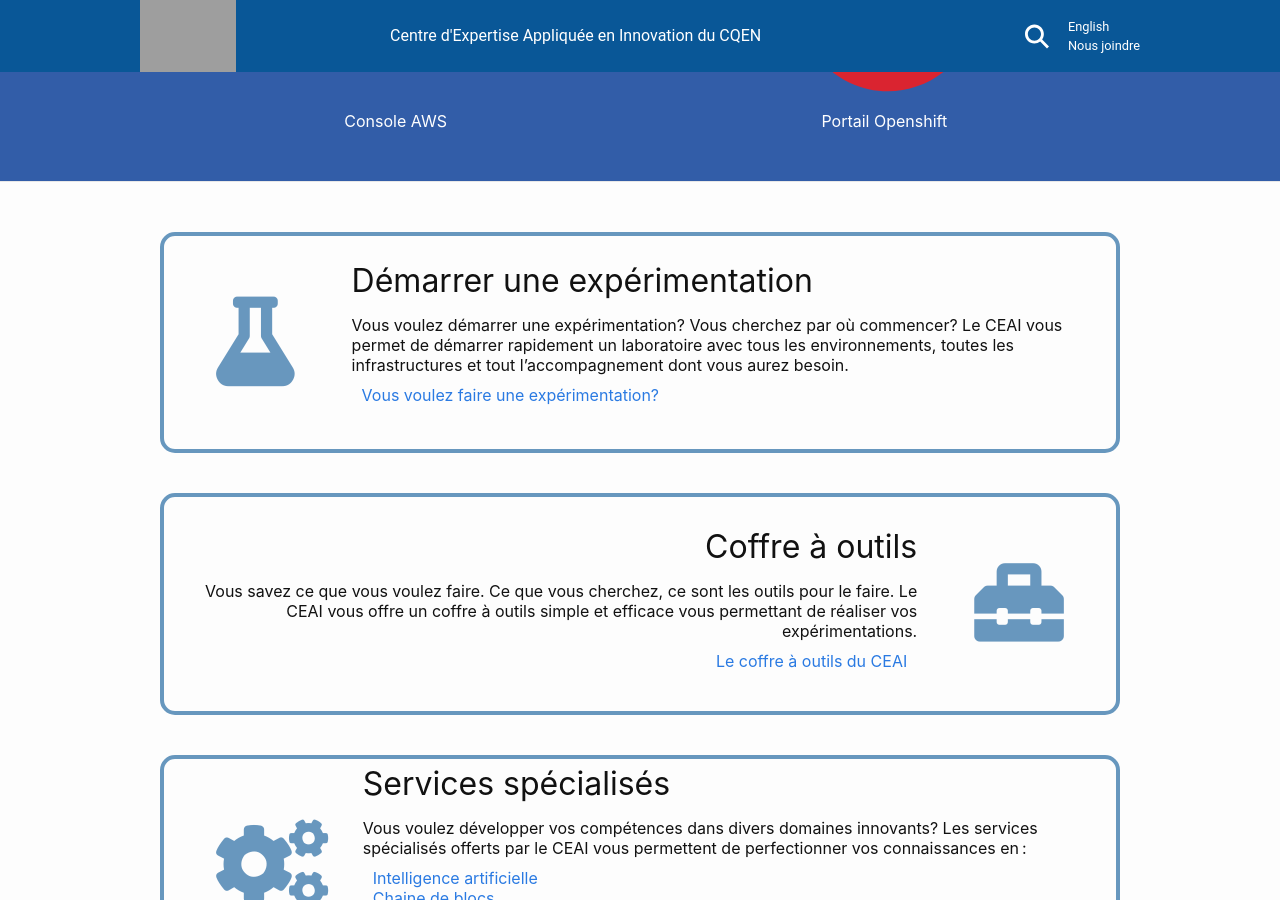
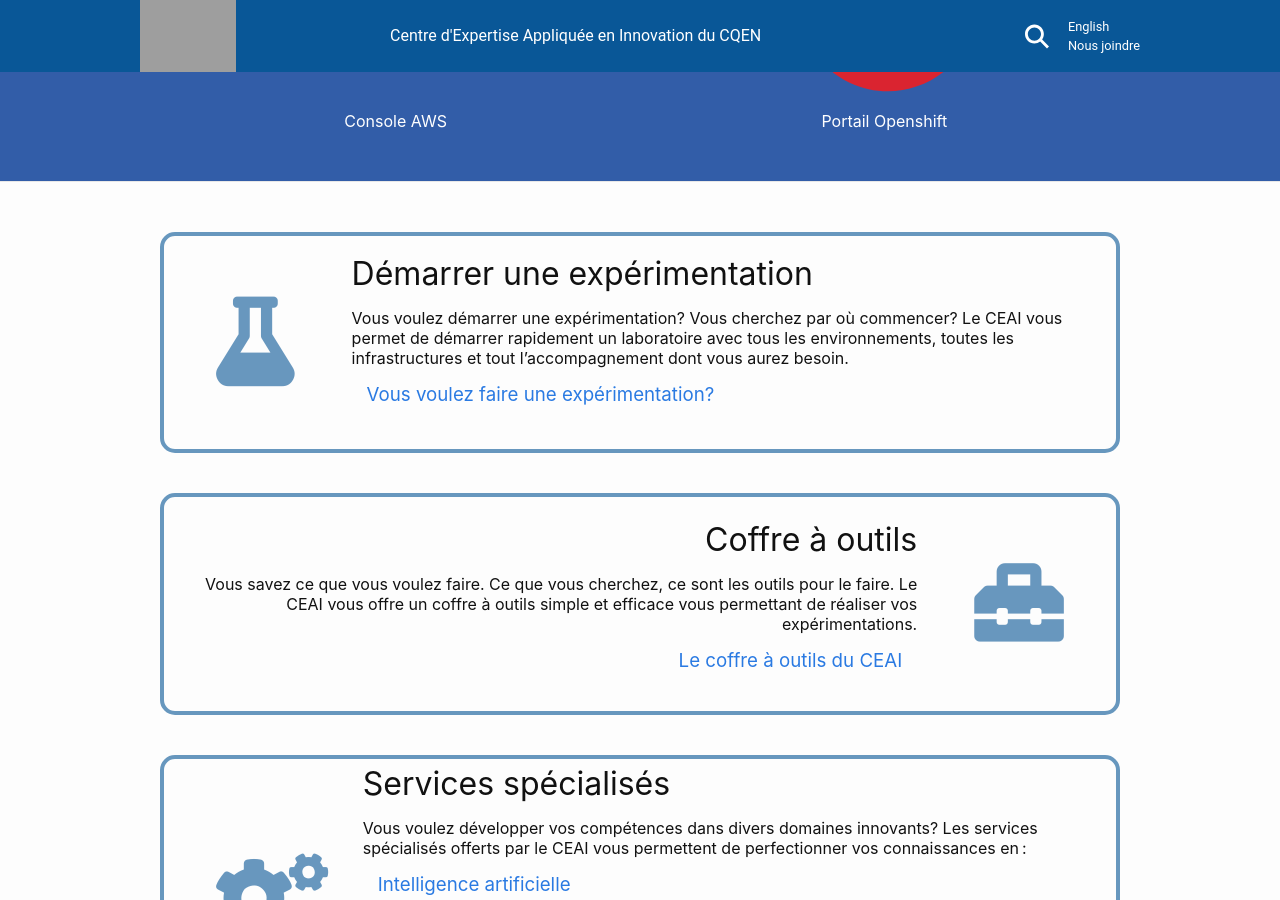
Before and after one commit to PierreJiji/CI-test, a Jekyll site: the page built from index.markdown, in a window 1280 px wide and 900 px high, scrolled down 991 px. Built offline with Jekyll 4.4.1, drawn with Linux system fonts in a browser that asks for light colours; grey boxes are pictures that could not be loaded.

Commit message:
fix links page d'accueil

```diff
--- a/_layouts/home.html
+++ b/_layouts/home.html
@@ -42,7 +42,7 @@
               Le CEAI vous permet de démarrer rapidement un laboratoire avec tous les
               environnements, toutes les infrastructures et tout l’accompagnement dont vous aurez besoin.
               <ul>
-                <li><a href="#">Vous voulez faire une expérimentation?</a></li>
+                <li><h3><a href="#">Vous voulez faire une expérimentation?</a></h3></li>
               </ul>
             </span>
           </div>
@@ -53,7 +53,7 @@
               Vous savez ce que vous voulez faire. Ce que vous cherchez, ce sont les outils pour le faire.
               Le CEAI vous offre un coffre à outils simple et efficace vous permettant de réaliser vos expérimentations.
               <ul>
-                <li><a href="#">Le coffre à outils du CEAI</a></li>
+                <li><h3><a href="#">Le coffre à outils du CEAI</a></h3></li>
               </ul>
             </span>
             <div class="icon-container">
@@ -71,10 +71,10 @@
               Les services spécialisés offerts par le CEAI vous permettent de
               perfectionner vos connaissances en :
               <ul>
-                <li><a href="#">Intelligence artificielle</a></li>
-                <li><a href="#">Chaine de blocs</a></li>
-                <li><a href="#">Logiciel libre</a></li>
-                <li><a href="#">API</a></li>
+                <li><h3><a href="#">Intelligence artificielle</a></h3></li>
+                <li><h3><a href="#">Chaine de blocs</a></h3></li>
+                <li><h3><a href="#">Logiciel libre</a></h3></li>
+                <li><h3><a href="#">API</a></h3></li>
               </ul>
             </span>
           </div>
@@ -89,8 +89,8 @@
               Le CEAI veut vous simplifier la vie en vous offrant une documentation
               et une expertise de manière simple et efficace.
               <ul>
-                <li><a href="{{site.baseurl}}/documentation">Documentation</a></li>
-                <li><a href="#">Centre de dépannage</a></li>
+                <li><h3><a href="{{site.baseurl}}/documentation">Documentation</a></h3></li>
+                <li><h3><a href="#">Centre de dépannage</a></h3></li>
               </ul>
             </span>
             <div class="icon-container">
@@ -109,7 +109,7 @@
               Vous pouvez consulter les divers laboratoires qui ont
               été réalisés dans l’environnement d’innovation du CEAI et vous en inspirer.
               <ul>
-                <li><a href="#">Index des laboratoires </a></li></li>
+                <li><h3><a href="#">Index des laboratoires </a></h3></li>
               </ul>
             </span>
           </div>
--- a/_sass/minima/_layout.scss
+++ b/_sass/minima/_layout.scss
@@ -96,7 +96,7 @@ $content-width: 75vw;
   min-height: 200px;
   ul {
     list-style-type: none;
-    margin: 10px;
+    margin: 15px;
     text-decoration: none;
   }
 }
```
